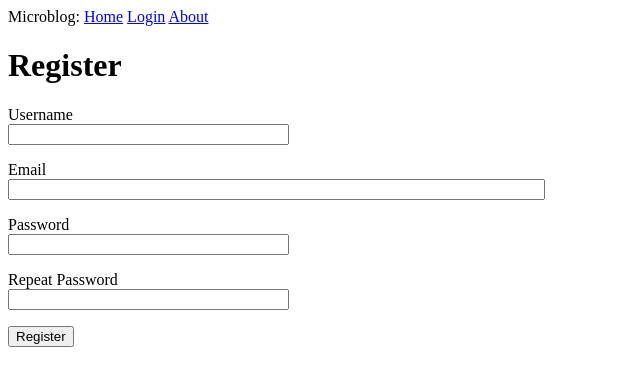
After one commit to Fendrium/microblog, a Flask app: page /register in a window 1280 px wide. The commit adds this page. Shown: the top 386 px of the page, without its empty margins (0-640 px from the left). Run offline with Flask 2, Linux system fonts and the light colour scheme.

Commit message:
Added login and register

```diff
--- a/app/__init__.py
+++ b/app/__init__.py
@@ -2,10 +2,14 @@ from flask import Flask
 from config import Config
 from flask_sqlalchemy import SQLAlchemy
 from flask_migrate import Migrate
+from flask_login import LoginManager
 
 app = Flask(__name__)
 app.config.from_object(Config)
 db = SQLAlchemy(app)
 migrate = Migrate(app, db)
+login = LoginManager(app)
+login.login_view = 'login'
+
 
 from app import routes, models
--- a/app/forms.py
+++ b/app/forms.py
@@ -1,9 +1,28 @@
 from flask_wtf import FlaskForm
 from wtforms import StringField, PasswordField, BooleanField, SubmitField
-from wtforms.validators import DataRequired
+from wtforms.validators import DataRequired, Email, EqualTo, ValidationError
+from app.models import User
 
 class LoginForm(FlaskForm):
     username = StringField('Username', validators=[DataRequired()])
     password = PasswordField('Password', validators=[DataRequired()])
     remember_me = BooleanField('Remember Me')
     submit = SubmitField('Sign In')
+
+class RegistrationForm(FlaskForm):
+    username = StringField('Username', validators=[DataRequired()])
+    email = StringField('Email', validators=[DataRequired(), Email()])
+    password = PasswordField('Password', validators=[DataRequired()])
+    password2 = PasswordField(
+        'Repeat Password', validators=[DataRequired(), EqualTo('password')])
+    submit = SubmitField('Register')
+
+    def validate_username(self, username):
+        user = User.query.filter_by(username=username.data).first()
+        if user is not None:
+            raise ValidationError('Please use a different username')
+
+    def validate_email(self, email):
+        user = User.query.filter_by(email=email.data).first()
+        if user is not None:
+            raise ValidationError('Please use a different email address')
--- a/app/routes.py
+++ b/app/routes.py
@@ -1,12 +1,15 @@
-from flask import render_template, flash, redirect, url_for
-from app import app
-from app.forms import LoginForm
+from flask import render_template, flash, redirect, url_for, request
+from werkzeug.urls import url_parse
+from flask_login import current_user, login_user, logout_user, login_required
+from app import app, db
+from app.forms import LoginForm, RegistrationForm
+from app.models import User
 
 
 @app.route('/')
 @app.route('/index')
+@login_required
 def index():
-    user = {'username': 'charlie'}
     posts = [
         {
             'author': {'username': 'charlie'},
@@ -17,16 +20,47 @@ def index():
             'body': 'I am ugly'
         }
     ]
-    return render_template('index.html', title='Home', user=user, posts=posts)
+    return render_template('index.html', title='Home', posts=posts)
 
 @app.route('/login', methods=['GET', 'POST'])
 def login():
+    if current_user.is_authenticated:
+        flash('You are already logged in')
+        return redirect(url_for('index'))
     form = LoginForm()
     if form.validate_on_submit():
-        flash('Login requested for user {}, remember_me={}'.format(
-            form.username.data, form.remember_me.data))
+        user = User.query.filter_by(username=form.username.data).first()
+        if user is None or not user.check_password(form.password.data):
+            flash('Invalid username or password')
+            return redirect(url_for('login'))
+        login_user(user, remember=form.remember_me.data)
+        next_page = request.args.get('next')
+        if not next_page or url_parse(next_page).netloc != '':
+            next_page = url_for('index')
+        return redirect(next_page)
+    return render_template('login.html', title='Sign In', form=form)
+
+@app.route('/logout')
+def logout():
+    logout_user()
+    return redirect(url_for('index'))
+
+@app.route('/register', methods=['GET', 'POST'])
+def register():
+    if current_user.is_authenticated:
+        flash('You are already registered')
         return redirect(url_for('index'))
-    return render_template('login.html', title='Sign In', form=form)
+    form = RegistrationForm()
+    if form.validate_on_submit():
+        user = User(username=form.username.data, email=form.email.data)
+        user.set_password(form.password.data)
+        db.session.add(user)
+        db.session.commit()
+        flash("You've successfully registered")
+        return redirect(url_for('login'))
+    return render_template('register.html', title='Register', form=form)
+
+
 
 @app.route('/about')
 def about():
--- a/app/templates/base.html
+++ b/app/templates/base.html
@@ -5,12 +5,17 @@
         {% else %}
         <title>Welcome to Microblog</title>
         {% endif %}
+
     </head>
     <body>
         <div>
             Microblog:
             <a href="{{ url_for('index') }}">Home</a>
+            {% if current_user.is_anonymous %}
             <a href="{{ url_for('login') }}">Login</a>
+            {% else %}
+            <a href="{{ url_for('logout') }}">Logout</a>
+            {% endif %}
             <a href="{{ url_for('about') }}">About</a>
         </div>
         {% with messages = get_flashed_messages() %}
--- a/app/templates/index.html
+++ b/app/templates/index.html
@@ -1,7 +1,7 @@
 {% extends "base.html" %}
 
 {% block content %}
-    <h1>Hi, {{ user.username }}!</h1>
+    <h1>Hi, {{ current_user.username }}!</h1>
     {% for post in posts %}
     <div><p>{{ post.author.username }} says: <b>{{ post.body }}</b></p></div>
     {% endfor %}
--- a/app/templates/login.html
+++ b/app/templates/login.html
@@ -22,4 +22,6 @@
         </p>
         <p> {{ form.submit() }}</p>
     </form>
+
+    <p>New user ? <a href="{{ url_for('register') }}">Click to Register!</a></p>
 {% endblock %}
--- /dev/null
+++ b/app/templates/register.html
@@ -0,0 +1,37 @@
+{% extends "base.html" %}
+
+{% block content %}
+    <h1>Register</h1>
+    <form action="" method="post">
+        {{ form.hidden_tag() }}
+        <p>
+            {{ form.username.label }}<br>
+            {{ form.username(size=32) }}<br>
+            {% for error in form.username.errors %}
+            <span style="color: red;">[{{ error }}]</span>
+            {% endfor %}
+        </p>
+        <p>
+            {{ form.email.label }}<br>
+            {{ form.email(size=64) }}<br>
+            {% for error in form.email.errors %}
+            <span style="color: red;">[{{ error }}]</span>
+            {% endfor %}
+        </p>
+        <p>
+            {{ form.password.label }}<br>
+            {{ form.password(size=32) }}<br>
+            {% for error in form.password.errors %}
+            <span style="color: red;">[{{ error }}]</span>
+            {% endfor %}
+        </p>
+        <p>
+            {{ form.password2.label }}<br>
+            {{ form.password2(size=32) }}<br>
+            {% for error in form.password2.errors %}
+            <span style="color: red;">[{{ error }}]</span>
+            {% endfor %}
+        </p>
+        <p>{{ form.submit() }}</p>
+    </form>
+{% endblock %}
```
Also changed, not shown: app/models.py (+17 -2 lines), app.db, microblog.py (line endings or trailing spaces), 5 other files.
